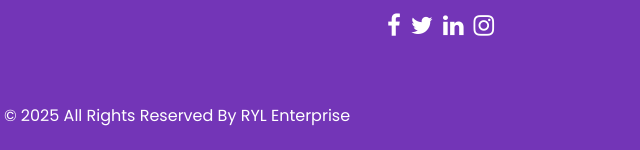
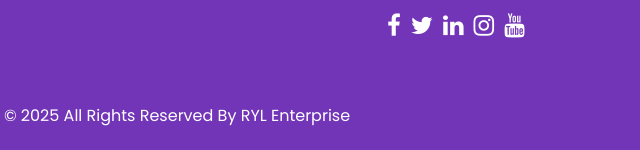
Before and after one commit to somanathworld/RYLDigiMarketing, a plain HTML site: page subscriptions.html in a window 1280 px wide. Shown: the part 2146-2296 px from the top of the page, 463-1103 px from the left. Drawn offline with nearby package versions, Linux system fonts and the light colour scheme; some packages are replaced by stand-ins of ours.

Commit message:
Update subscriptions.html

```diff
--- a/subscriptions.html
+++ b/subscriptions.html
@@ -464,6 +464,8 @@ height="0" width="0" style="display:none;visibility:hidden"></iframe></noscript>
               </a>
               <a href="https://www.instagram.com/ryl_enterprise?igsh=eWJ4Nm91M3N1MmQ4">
                 <i class="fa fa-instagram" aria-hidden="true"></i>
+		      <a href="https://www.youtube.com/channel/UC3QzqBmNaD-GH743KxB74qg">
+                <i class="fa fa-youtube" aria-hidden="true"></i>
               </a>
             </div>
           </div>
```
